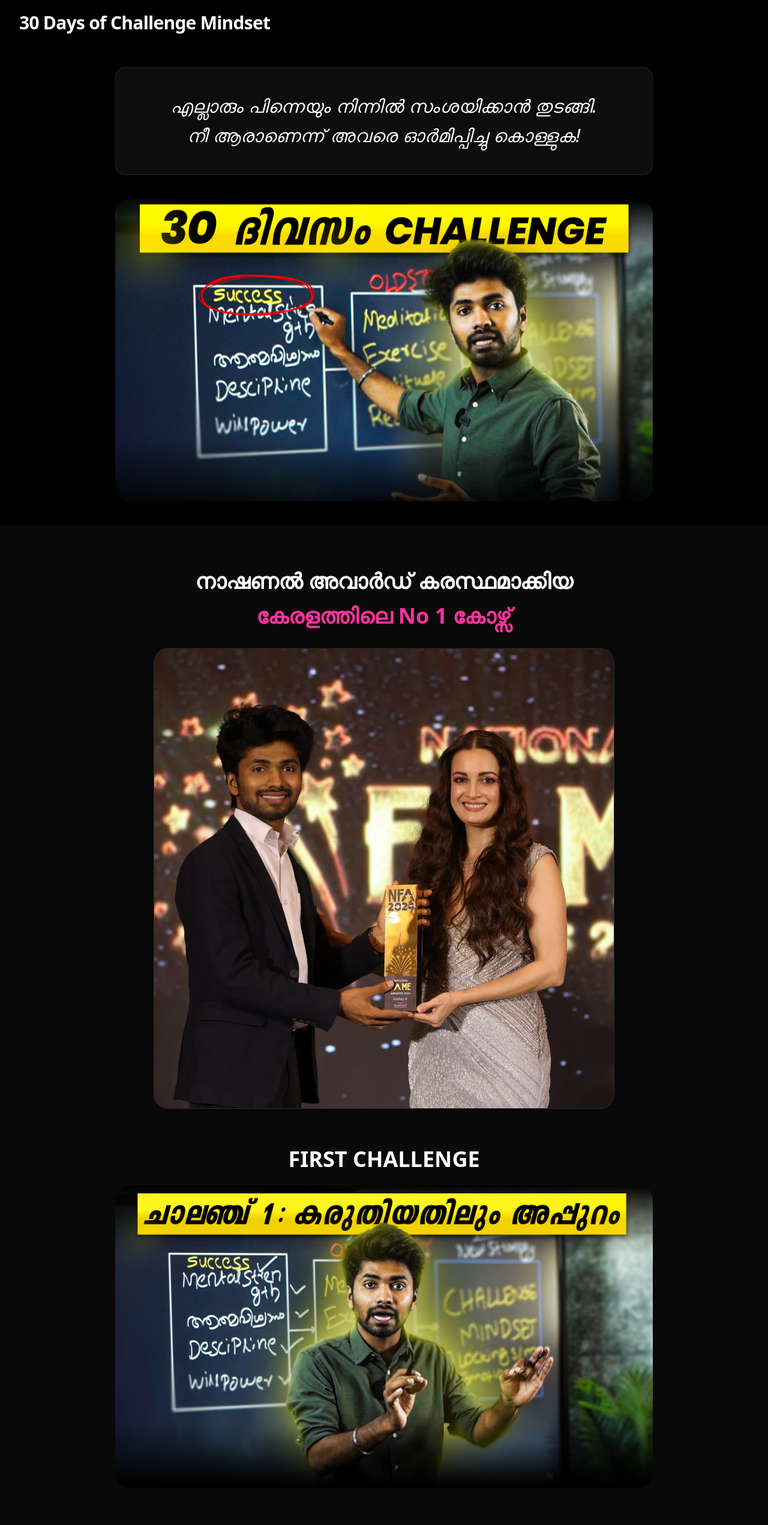
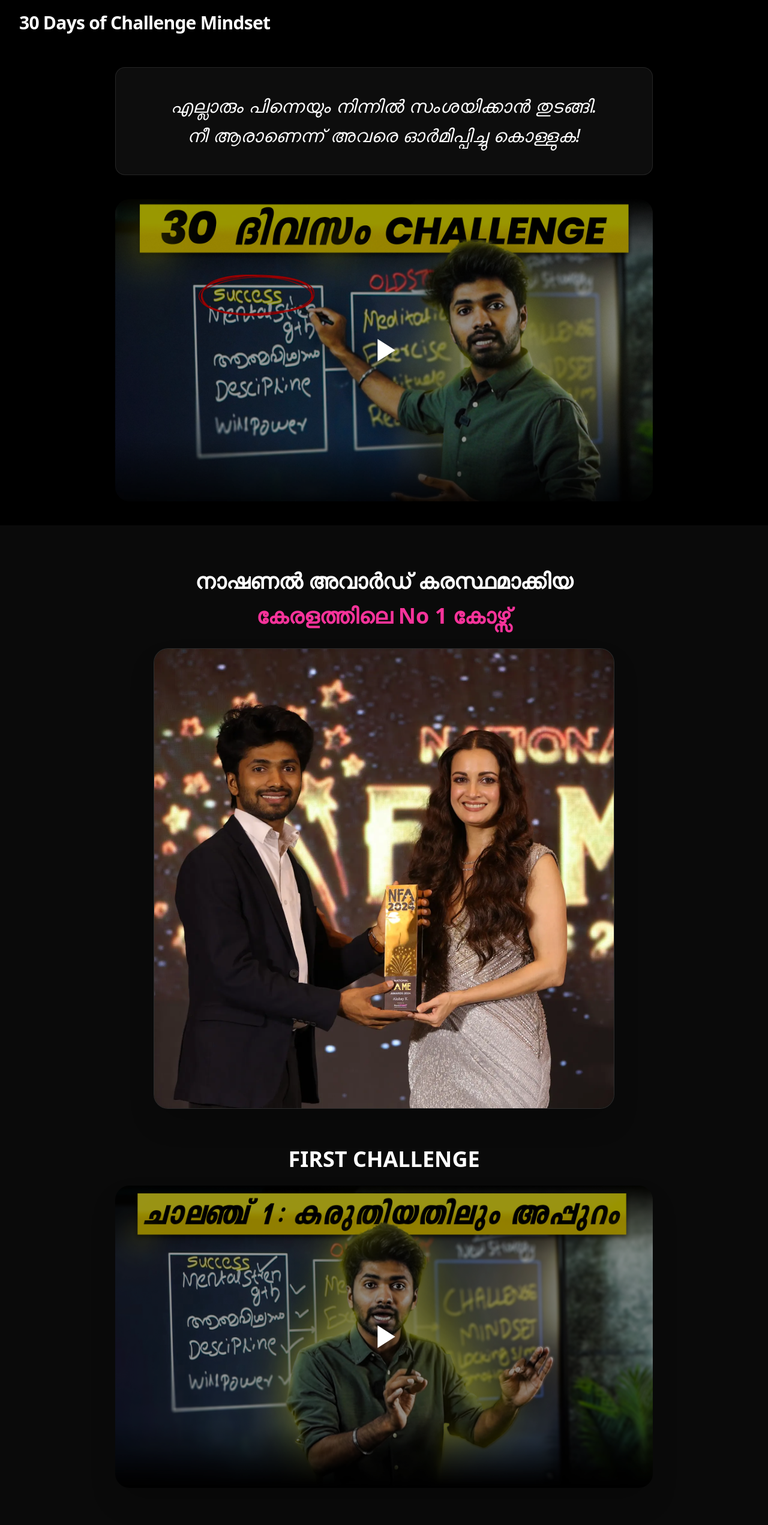
Before and after one commit to aljithkj02/challenge-mindset, a React (Vite) app: page / in a window 1280 px wide. Shown: the top 2543 px of the page at 60% size. Built offline with nearby package versions, Linux system fonts and the light colour scheme.

Commit message:
Add play video icon on the thumbnail

```diff
--- a/src/components/Hero.tsx
+++ b/src/components/Hero.tsx
@@ -48,18 +48,18 @@ export const Hero = () => {
 
                     <div className="w-full h-full">
                         {!isPlaying ? (
-                            <div className="w-full h-full cursor-pointer" onClick={handlePlay}>
+                            <div className="w-full h-full cursor-pointer relative" onClick={handlePlay}>
                                 <img
                                     src={Thumb1}
                                     alt="Video Thumbnail"
                                     className="w-full h-full object-cover"
                                 />
                                 {/* Optional: Add Play button overlay */}
-                                {/* <div className="absolute inset-0 flex items-center justify-center bg-black/40">
+                                <div className="absolute inset-0 flex items-center justify-center bg-black/40">
                                     <svg className="w-16 h-16 text-white" fill="currentColor" viewBox="0 0 24 24">
                                         <path d="M8 5v14l11-7z" />
                                     </svg>
-                                </div> */}
+                                </div>
                             </div>
                         ) : (
                             <div className="aspect-video">
--- a/src/components/VideoSection.tsx
+++ b/src/components/VideoSection.tsx
@@ -61,11 +61,11 @@ export const VideoSection = () => {
                                     className="w-full h-full object-cover"
                                 />
                                 {/* Optional: Add Play button overlay */}
-                                {/* <div className="absolute inset-0 flex items-center justify-center bg-black/40">
+                                <div className="absolute inset-0 flex items-center justify-center bg-black/40">
                                     <svg className="w-16 h-16 text-white" fill="currentColor" viewBox="0 0 24 24">
                                         <path d="M8 5v14l11-7z" />
                                     </svg>
-                                </div> */}
+                                </div>
                             </div>
                         ) : (
                             <div className="aspect-video">
```
